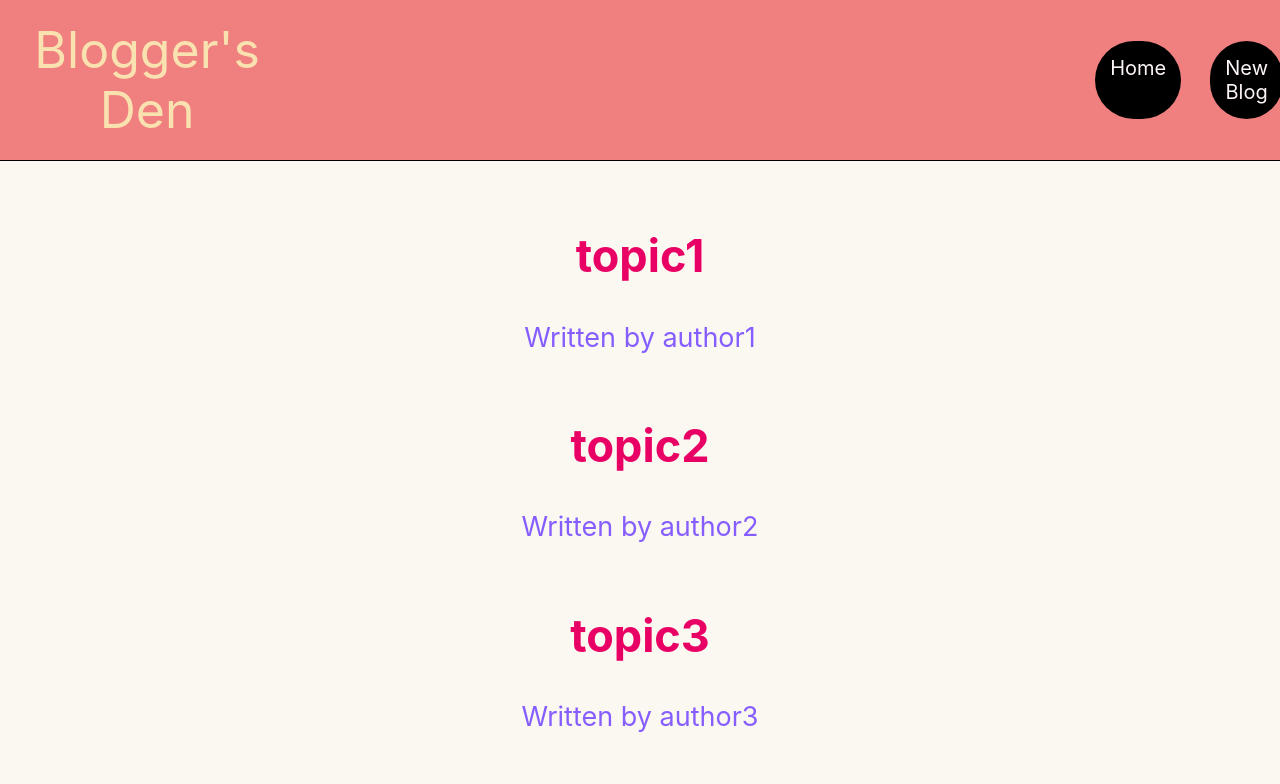
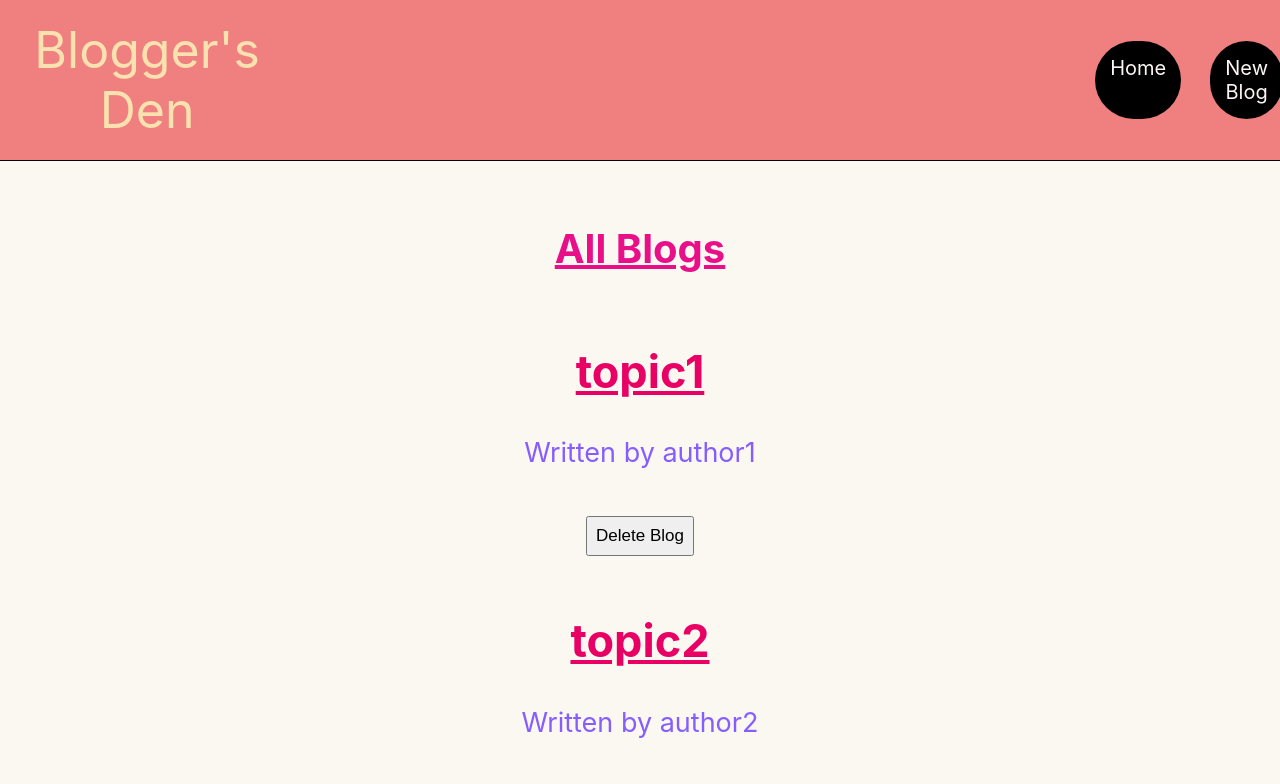
Before and after one commit to career-tokens/blogapp-intermediate, a React (Create React App) app: page / in a window 1280 px wide. Shown: the top 784 px of the page. Built offline with nearby package versions, Linux system fonts and the light colour scheme.

Commit message:
delete button added just styling left

```diff
--- /dev/null
+++ b/data/db.json
@@ -0,0 +1,6 @@
+{"blogs":[
+    { "title": "topic1", "body": "body1", "author": "author1", "id": 1 },
+    { "title": "topic2", "body": "body2", "author": "author2", "id": 2 },
+    { "title": "topic3", "body": "body3", "author": "author3", "id": 3 }
+]
+}
--- /dev/null
+++ b/src/Bloglist.js
@@ -0,0 +1,22 @@
+import React from 'react'
+
+const Bloglist = ({blogs,title,handleDelete}) => {
+    return (
+    <>
+    <div className="home2">
+    <h2>{title}</h2>
+    {blogs.map((blog) =>(
+    <div className="blog" key={blog.id}>
+            <h2 className="blogtitle">{blog.title}</h2>
+            <p className="blogauthor">Written by {blog.author}</p>
+            <div className="button">
+                <button className="btn" onClick={() => { handleDelete(blog.id) }}>Delete Blog</button>
+            </div>
+    </div>
+    ))}
+            </div>
+     </>
+  )
+}
+
+export default Bloglist
--- a/src/Home.css
+++ b/src/Home.css
@@ -23,3 +23,16 @@
     box-shadow:1px 3px 5px black;
     background-color:#E5FDD1;
 }
+h2{
+    text-decoration:underline;
+    font-size:40px;
+    color:#E80F88;
+}
+.button{
+    text-align:center;
+    padding:20px;
+}
+.btn{
+    padding:8px;
+    font-size:17px;
+}
--- a/src/Home.js
+++ b/src/Home.js
@@ -1,5 +1,6 @@
 import React from 'react'
 import { useState } from 'react';
+import Bloglist from './Bloglist';
 
 
 const Home = () => {
@@ -8,15 +9,14 @@ const Home = () => {
         { title: 'topic2', body: 'body2', author: 'author2', id: 2 },
         { title: 'topic3', body: 'body3', author: 'author3', id: 3 }
     ]);
+  const handleDelete = (id) => {
+    setBlogs(blogs.filter((blog) => blog.id !== id));
+  }
   return (
-      <div className="home2">
-          {blogs.map((blog) =>(
-          <div className="blog" key={blog.id}>
-                  <h2 className="blogtitle">{blog.title}</h2>
-                  <p className="blogauthor">Written by {blog.author}</p>
-          </div>
-        ))}
-     </div>
+    <>
+      <Bloglist blogs={blogs} title={"All Blogs"} handleDelete={handleDelete} />
+      {/**<Bloglist blogs={blogs.filter((blog) => blog.author == 'author1')} title={"Author1's Blogs"} />*/}
+    </>
   )
 }
 
```
